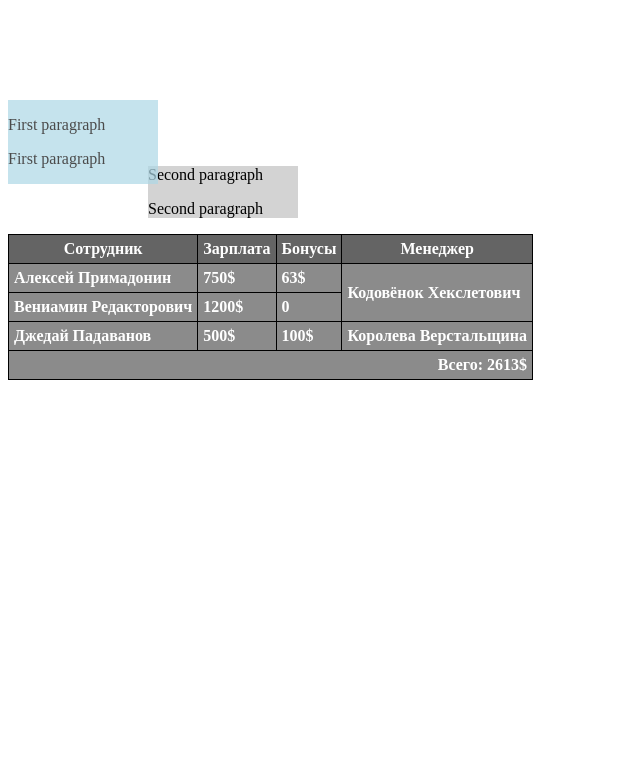
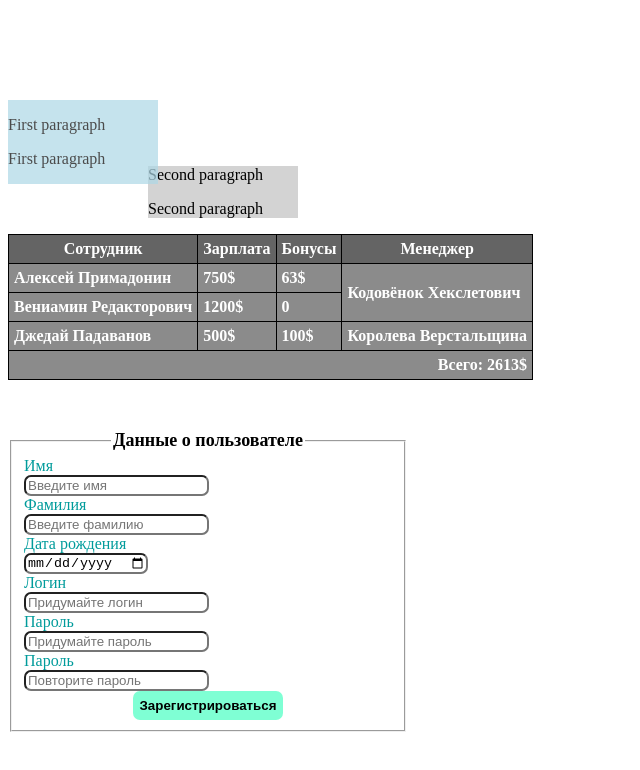
Before and after one commit to NettaK0t/Nettak0t.github.io, a plain HTML site: page index.html in a window 1280 px wide. Shown: the whole page, without its empty margins (0-640 px from the left). Drawn offline with Linux system fonts and the light colour scheme.

Commit message:
Update with FORM

```diff
--- a/index.html
+++ b/index.html
@@ -3,7 +3,7 @@
   <head>
     <meta charset="utf-8" />
     <meta name="viewport" content="width=device-width, initial-scale=1" />
-    <title>Position</title>
+    <title>My pet-site</title>
     <link rel="stylesheet" type="text/css" href="style.css" />
   </head>
   <body>
@@ -50,5 +50,33 @@
         </tr>
       </tbody>
     </table>
+
+    <form>
+      <fieldset>
+        <legend>Данные о пользователе</legend>
+        <label for="name" class="sr-only">Имя</label>
+        <input id="name" type="text" placeholder="Введите имя" />
+
+        <label for="surname" class="sr-only">Фамилия</label>
+        <input id="surname" type="text" placeholder="Введите фамилию" />
+
+        <label for="birth-date" class="sr-only">Дата рождения</label>
+        <input
+          id="birth-date"
+          type="date"
+          placeholder="Введите дату рождения"
+        />
+
+        <label for="login" class="sr-only">Логин</label>
+        <input id="login" type="text" placeholder="Придумайте логин" />
+
+        <label for="password" class="sr-only">Пароль</label>
+        <input id="password" type="text" placeholder="Придумайте пароль" />
+
+        <label for="password" class="sr-only">Пароль</label>
+        <input id="password" type="text" placeholder="Повторите пароль" />
+        <button>Зарегистрироваться</button>
+      </fieldset>
+    </form>
   </body>
 </html>
--- a/style.css
+++ b/style.css
@@ -14,6 +14,8 @@
   left: 140px;
   z-index: 1;
 }
+
+/*TABLE*/
 
 table {
   position: relative;
@@ -38,3 +40,36 @@ tbody {
 .text-right {
   text-align: right;
 }
+
+/*FORM*/
+
+form {
+  width: 400px;
+  position: relative;
+  top: 200px;
+}
+
+legend {
+  text-align: center;
+}
+
+label {
+  color: rgb(0, 155, 155);
+}
+form input {
+  display: block;
+  border-radius: 7px;
+}
+button {
+  display: block;
+  margin: auto;
+  padding: 7px;
+  font-weight: bold;
+  background-color: aquamarine;
+  border: none;
+  border-radius: 7px;
+}
+form legend {
+  font-size: large;
+  font-weight: bold;
+}
```
